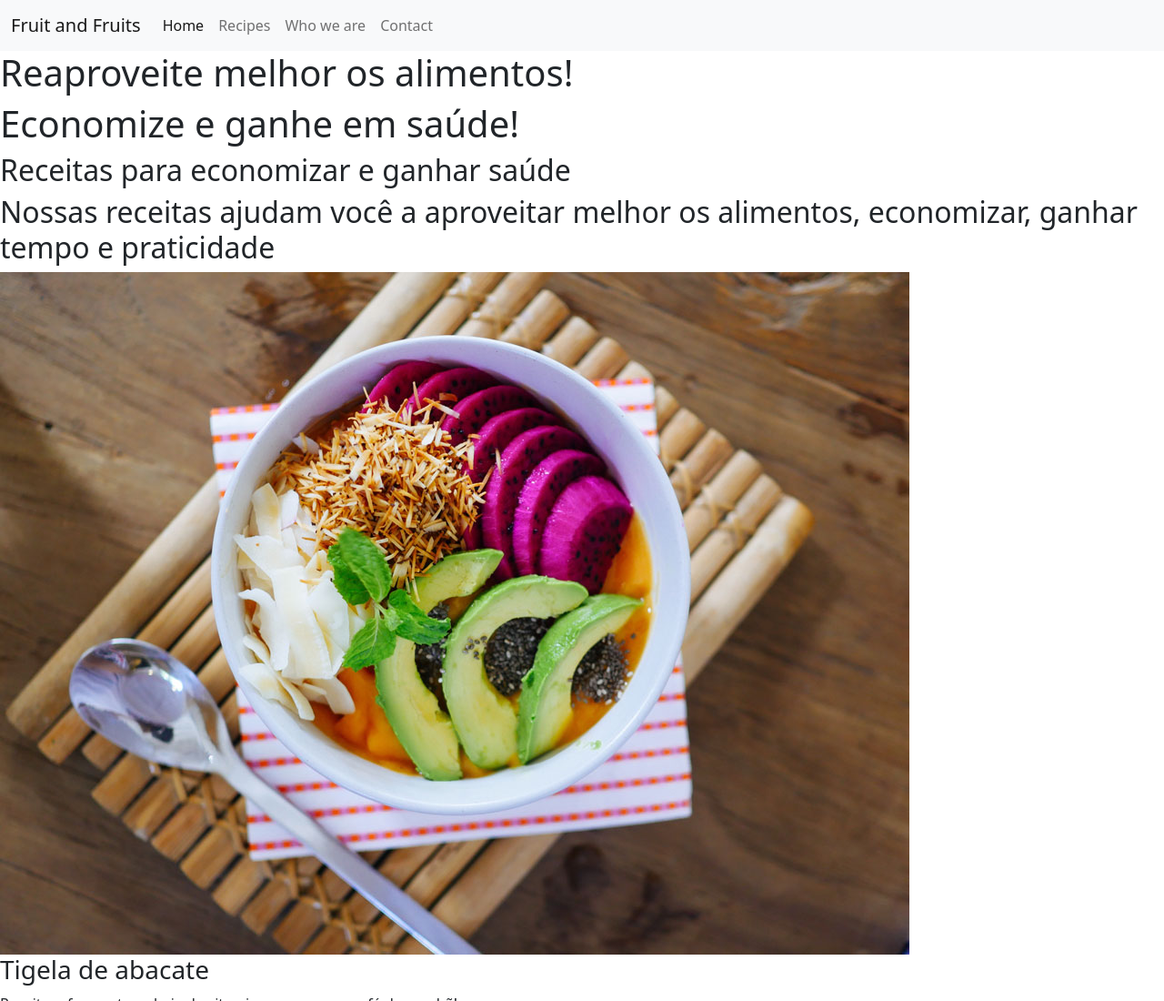
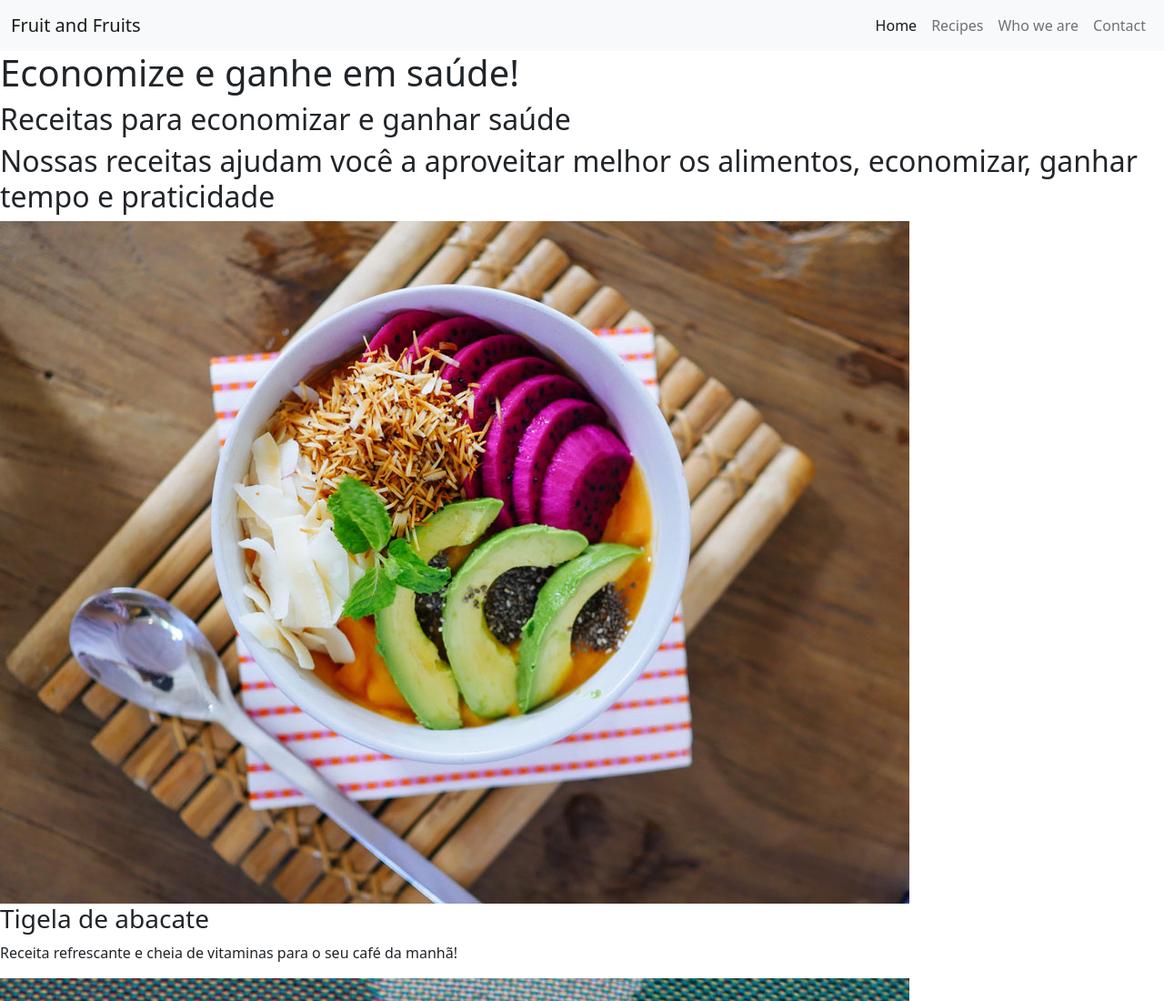
Before and after one commit to gbmaes/fruits-landing-page, a plain HTML site: page index.html in a window 1280 px wide. Shown: the top 1100 px of the page at 91% size. Drawn offline with nearby package versions, Linux system fonts and the light colour scheme.

Commit message:
added my project

```diff
--- a/index.html
+++ b/index.html
@@ -10,13 +10,13 @@
 </head>
 
 <body>
-  <nav class="navbar navbar-expand-lg bg-light">
+  <nav class="navbar navbar-expand-lg bg-light fixed-top">
     <div class="container-fluid">
       <a class="navbar-brand" href="#">Fruit and Fruits</a>
       <button class="navbar-toggler" type="button" data-bs-toggle="collapse" data-bs-target="#navbarNav" aria-controls="navbarNav" aria-expanded="false" aria-label="Toggle navigation">
         <span class="navbar-toggler-icon"></span>
       </button>
-      <div class="collapse navbar-collapse" id="navbarNav">
+      <div class="collapse navbar-collapse justify-content-end" id="navbarNav">
         <ul class="navbar-nav">
           <li class="nav-item">
             <a class="nav-link active" aria-current="page" href="#">Home</a>
```
